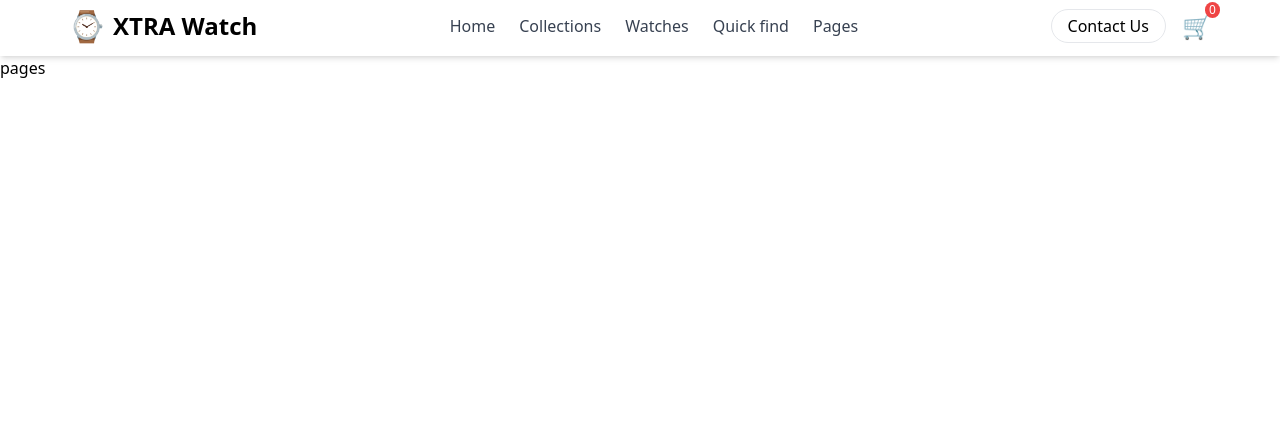
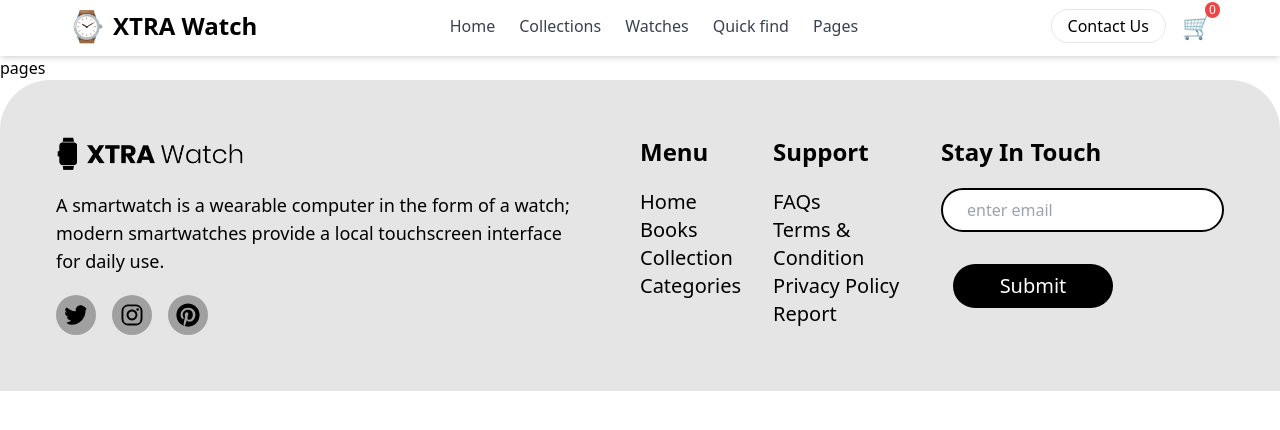
Before and after one commit to muscab94/Smart-watch-, a React (Vite) app: page /Pages in a window 1280 px wide. Shown: the part 172-602 px from the top of the page. Built offline with nearby package versions, Linux system fonts and the light colour scheme.

Commit message:
added  footer

```diff
--- a/package.json
+++ b/package.json
@@ -17,7 +17,10 @@
     "lucide-react": "^0.539.0",
     "react": "^19.1.0",
     "react-dom": "^19.1.0",
-    "react-router-dom": "^7.8.0"
+    "react-icons": "^5.5.0",
+    "react-ions": "^0.0.1",
+    "react-router-dom": "^7.8.0",
+    "react-social-icons": "^6.24.0"
   },
   "devDependencies": {
     "@eslint/js": "^9.30.1",
--- a/src/App.jsx
+++ b/src/App.jsx
@@ -6,6 +6,7 @@ import Collection from "./Page/Collection"
 import Watches from "./Page/Watches"
 import Quick from "./Page/Quick"
 import Pages from "./Page/pages"
+import Footer from "./Components/Footer"
 
 function App(){
   return <div>
@@ -19,7 +20,7 @@ function App(){
       <Route path="/Quick" element={<Quick/>}/>
       <Route path="/Pages" element={<Pages/>}/>
     </Routes>
-
+    <Footer />
   </div>
 }
 export default App
--- /dev/null
+++ b/src/Components/Footer.jsx
@@ -0,0 +1,56 @@
+import React from 'react'
+import logo from "../assets/images/logo-watch-shop.png"
+import { FaTwitter, FaInstagram, FaPinterest } from 'react-icons/fa'
+function Footer() {
+  return (
+    <footer className='bg-black/10 rounded-t-[50px] sm:p-14  max-sm:p-5  flex gap-5 justify-between
+    max-sm:flex-col'>
+        <div className='basis-[44%]'>
+            <img src={logo} alt="" className='w-48 mb-5' />
+            <p className='text-lg mb-5'>
+                A smartwatch is a wearable computer in the form of a watch; modern
+                smartwatches provide a local touchscreen interface for daily use.
+            </p>
+            <div className='flex gap-4'>
+                <FaTwitter   className='w-10 h-10 p-2 bg-black/30 rounded-full grid place-items-center
+                hover:text-white hover:bg-blue'/>
+                <FaInstagram className='w-10 h-10 p-2 bg-black/30 rounded-full grid place-items-center
+                hover:text-white '/>
+                <FaPinterest className='w-10 h-10 p-2 bg-black/30 rounded-full grid place-items-center
+                hover:text-white hover:bg-red-900'/>
+            </div>
+        </div>
+        <div className='basis-[50%]  sm:flex sm:gap-8 sm:justify-between '>
+            <div className='mb-5'>
+                <h1 className='font-bold text-2xl mb-3 sm:mb-5'>Menu</h1>
+                <ul className='max-sm:flex max-sm:gap-5'>
+                    <li><a href="#" className='font-thin sm:text-xl hover:text-blue'>Home</a></li>
+                    <li><a href="#" className='font-thin sm:text-xl hover:text-blue'>Books</a></li>
+                    <li><a href="#" className='font-thin sm:text-xl hover:text-blue'>Collection</a></li>
+                    <li><a href="#" className='font-thin sm:text-xl hover:text-blue'>Categories</a></li>
+                </ul>
+            </div>
+            <div>
+                <h1 className='font-bold text-2xl mb-5'>Support</h1>
+                 <ul className='max-sm:flex max-sm:gap-5'>
+                    <li><a href="#" className='font-thin text-xl hover:text-blue'>FAQs</a></li>
+                    <li><a href="#" className='font-thin text-xl hover:text-blue'>Terms & Condition</a></li>
+                    <li><a href="#" className='font-thin text-xl hover:text-blue'>Privacy Policy</a></li>
+                    <li><a href="#" className='font-thin text-xl hover:text-blue'>Report</a></li>
+                </ul>
+            </div>
+            <div>
+                <h1 className='font-bold text-2xl mb-5'>Stay In Touch</h1>
+                <form className='space-x-3 sm:flex sm:flex-col sm:gap-3 '>
+                    <input className='px-6 py-2 border-2 border-black  rounded-3xl'
+                    type="email"  placeholder='enter email'/>
+                    <button className='w-40 mt-5 px-7 py-2 bg-black text-white text-xl rounded-3xl'
+                    type='submit'>Submit</button>
+                </form>
+            </div>
+        </div>
+    </footer>
+  )
+}
+
+export default Footer
```
Also changed, not shown: src/assets/images/logo-watch-shop.png (added), 1 other file (tests, documents, lock files or other folders).
